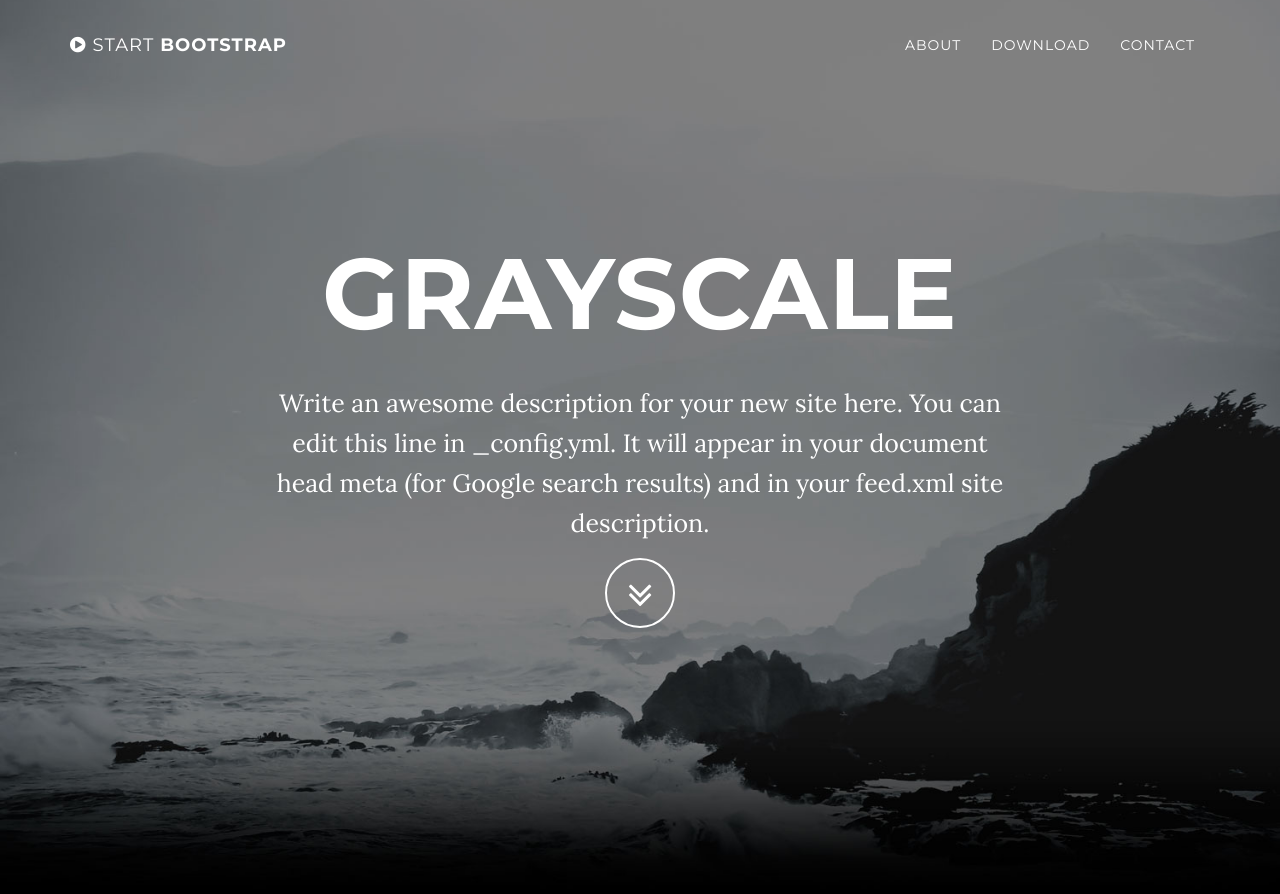
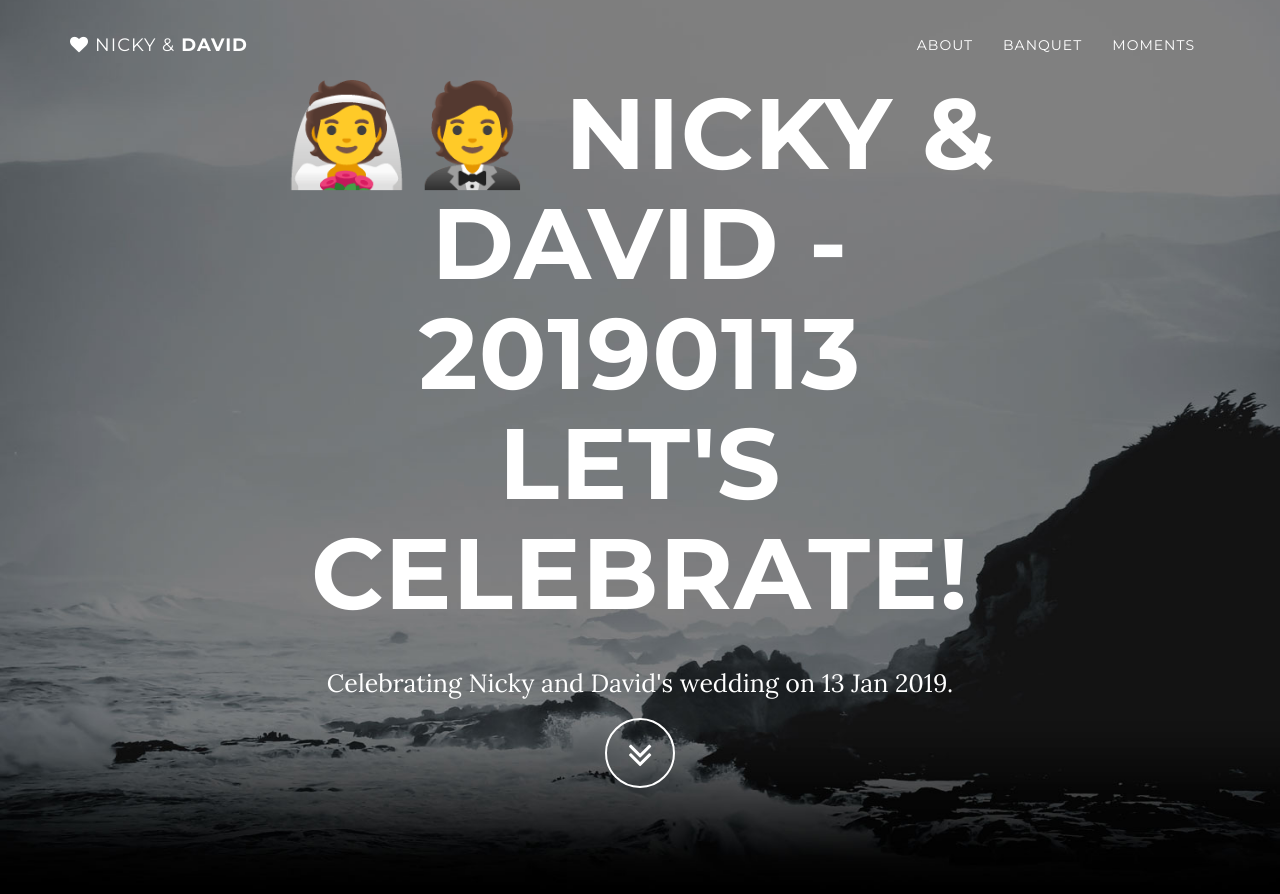
Before and after one commit to david90/wedding, a Jekyll site: the page built from index.html, in a window 1280 px wide and 900 px high. Shown: the top 894 px of the window. Built offline with Jekyll 4.4.1, drawn with Linux system fonts in a browser that asks for light colours; some of the changed text lies outside the part shown.

Commit message:
Initial change to copywriting

```diff
--- a/_config.yml
+++ b/_config.yml
@@ -1,29 +1,21 @@
 # Site settings
-title: Grayscale
-email: your-email@domain.com
-url: https://example.github.io
-description: "Write an awesome description for your new site here. You can edit this line in _config.yml. It will appear in your document head meta (for Google search results) and in your feed.xml site description."
+title: 👰🤵 Nicky & David - 20190113 Let's celebrate!
+email: me@davidng.hk
+url: https://nicky_and.davidng.hk
+description: "Celebrating Nicky and David's wedding on 13 Jan 2019."
 
 # Color settings (hex-codes without the leading hash-tag)
 color:
   primary-dark: '#000000'
-  links: '#219ab3'
+  links: '#ffb3b3'
 
 # Footer settings
-footer: Your Website
+footer: <3 With love
 
 # Social networks usernames (many more available: google-plus, flickr, dribbble, pinterest, instagram, tumblr, linkedin, etc.)
 social:
-  - title: twitter
-    url: https://twitter.com/SBootstrap
   - title: facebook
     url:
-  - title: stack-overflow
-    url: http://stackoverflow.com/questions/tagged/jekyll
-  - title: bitbucket
-    url: http://bitbucket.org/jekyll
-  - title: github
-    url: https://github.com/IronSummitMedia/startbootstrap
 
 # Build settings
 markdown: kramdown
--- a/_includes/about.html
+++ b/_includes/about.html
@@ -2,7 +2,7 @@
     <section id="about" class="container content-section text-center">
         <div class="row">
             <div class="col-lg-8 col-lg-offset-2">
-                <h2>About Grayscale</h2>
+                <h2>Hi</h2>
                 <p>Grayscale is a free Bootstrap 3 theme created by Start Bootstrap. It can be yours right now, simply download the template on <a href="http://startbootstrap.com/template-overviews/grayscale/">the preview page</a>. The theme is open source, and you can use it for any purpose, personal or commercial.</p>
                 <p>The Jekyll version is brought to you by <a href="https://github.com/jeromelachaud">Jerome Lachaud</a></p>
                 <p>This theme features stock photos by <a href="http://gratisography.com/">Gratisography</a> along with a custom Google Maps skin courtesy of <a href="http://snazzymaps.com/">Snazzy Maps</a>.</p>
--- a/_includes/nav.html
+++ b/_includes/nav.html
@@ -6,7 +6,7 @@
                     <i class="fa fa-bars"></i>
                 </button>
                 <a class="navbar-brand page-scroll" href="#page-top">
-                    <i class="fa fa-play-circle"></i>  <span class="light">Start</span> Bootstrap
+                    <i class="fa fa-heart"></i>  <span class="light">Nicky &</span> David
                 </a>
             </div>
 
@@ -21,10 +21,10 @@
                         <a class="page-scroll" href="#about">About</a>
                     </li>
                     <li>
-                        <a class="page-scroll" href="#download">Download</a>
+                        <a class="page-scroll" href="#download">Banquet</a>
                     </li>
                     <li>
-                        <a class="page-scroll" href="#contact">Contact</a>
+                        <a class="page-scroll" href="#contact">Moments</a>
                     </li>
                 </ul>
             </div>
```
